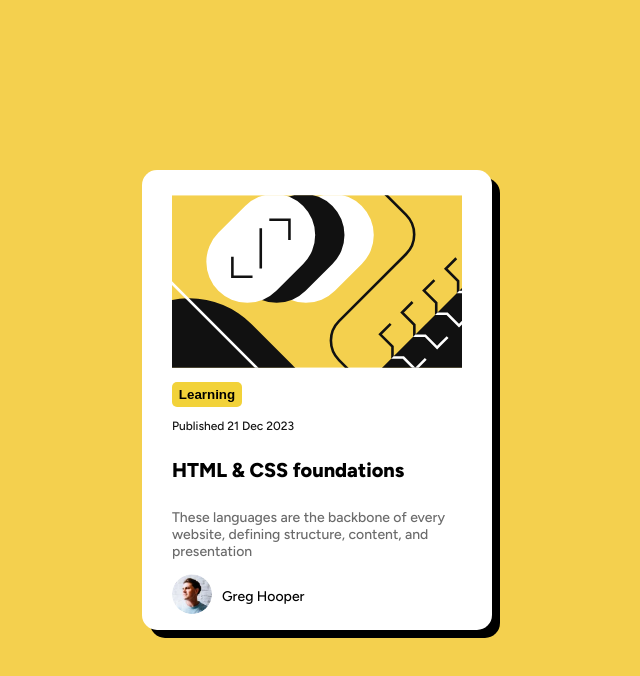
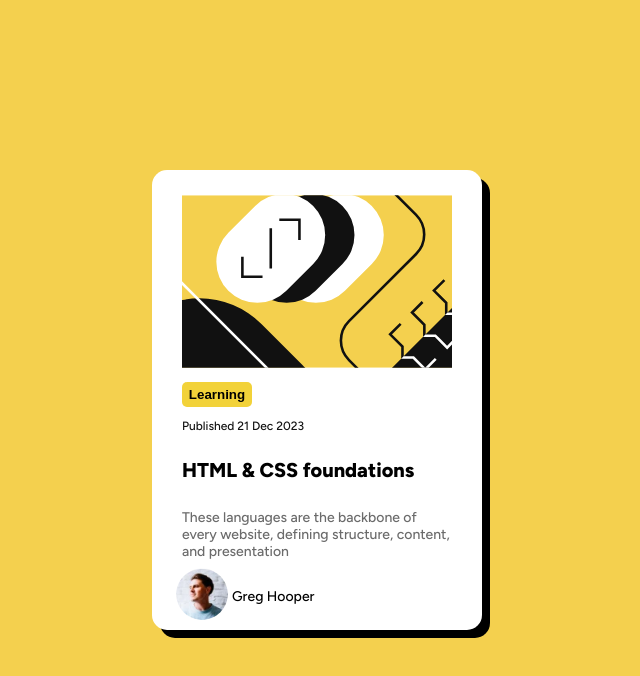
Before and after one commit to simopoza/Blog-card, a plain HTML site: page index.html in a window 1280 px wide. In both pictures the pointer is over the picture 515 px from the left and 594 px from the top of the page. Shown: the whole page, without its empty margins (323-963 px from the left). Drawn offline with Linux system fonts and the light colour scheme.

Commit message:
fix the profile img hover

```diff
--- a/style.css
+++ b/style.css
@@ -14,7 +14,7 @@ body {
 }
 
 .blog-container {
-	width: 350px;
+	width: 330px;
 	height: 460px;
 	background-color: hsl(0, 0%, 100%);
 	border-radius: 15px;
@@ -97,4 +97,10 @@ img {
 	width: 40px;
 	height: 40px;
 	margin-right: 10px;
+	transition: transform 0.3s ease;
 }
+
+img:hover,
+img:focus {
+	transform: scale(1.3);
+}
```
Also changed, not shown: 1 other file.
